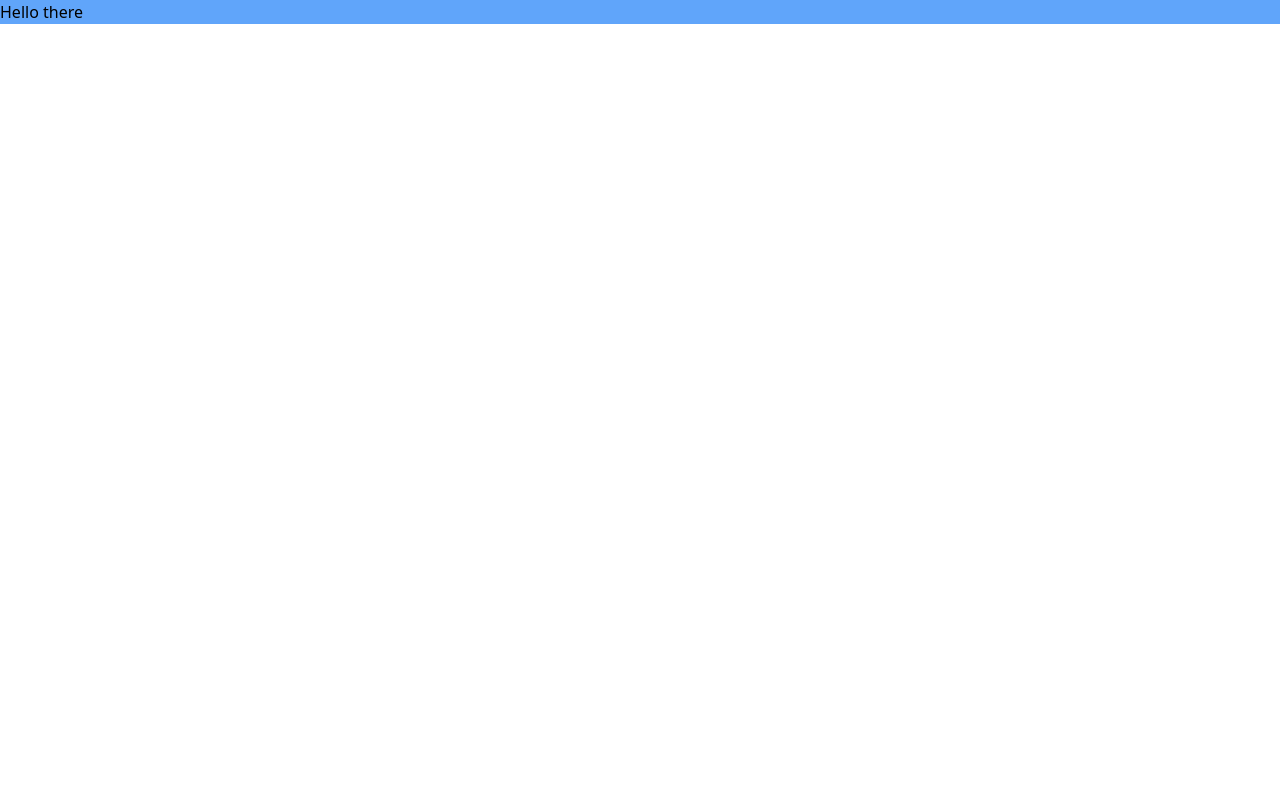
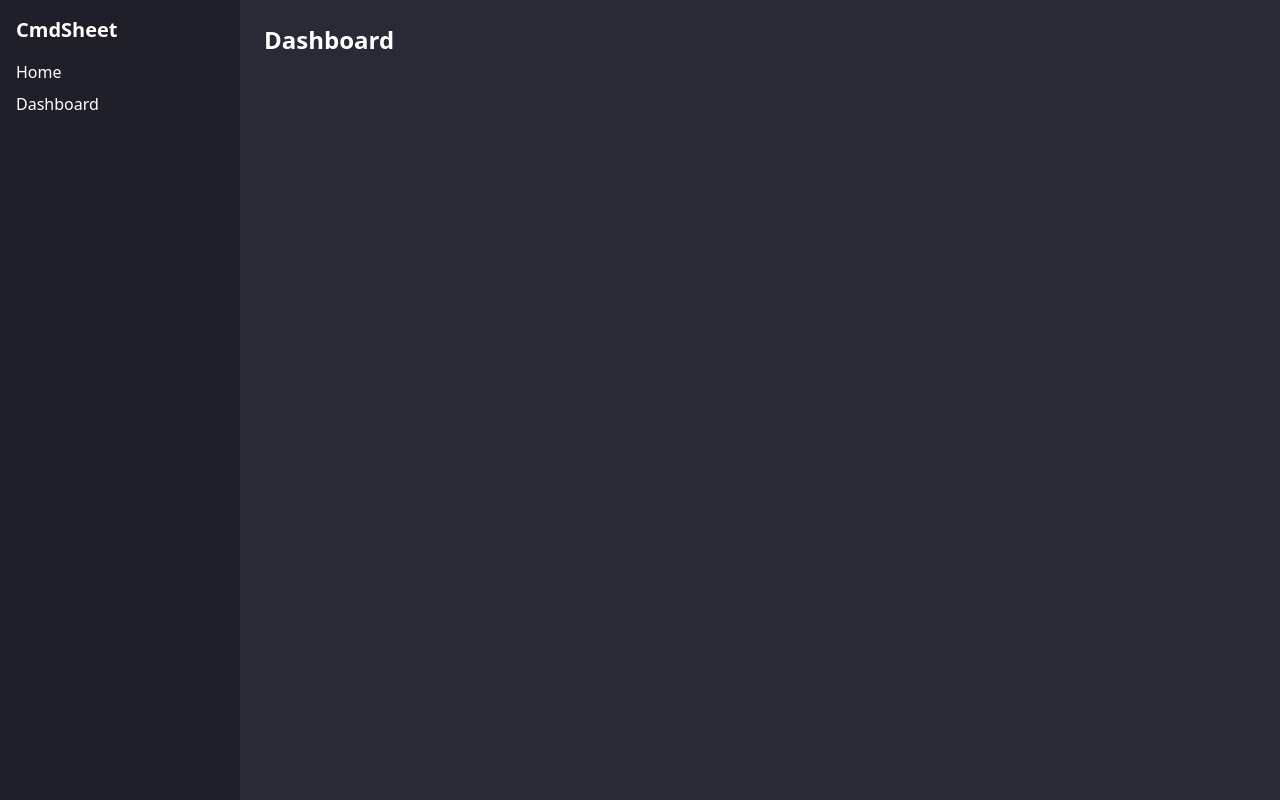
Before and after one commit to alien5516788/cmdsheet, a React (Vite) app in the folder src-vite/: page /#/dashboard in a window 1280 px wide. Built offline with nearby package versions, Linux system fonts and the light colour scheme.

Commit message:
Added simple routing and fixed a css import error.

```diff
--- a/src-vite/package.json
+++ b/src-vite/package.json
@@ -12,7 +12,8 @@
   "dependencies": {
     "@tailwindcss/postcss": "^4.2.1",
     "react": "^19.2.4",
-    "react-dom": "^19.2.4"
+    "react-dom": "^19.2.4",
+    "react-router-dom": "^7.13.1"
   },
   "devDependencies": {
     "@babel/core": "^7.29.0",
--- a/src-vite/postcss.config.mjs
+++ /dev/null
@@ -1,5 +0,0 @@
-export default {
-  plugins: {
-    "@tailwindcss/postcss": {},
-  },
-};
--- a/src-vite/src/App.tsx
+++ b/src-vite/src/App.tsx
@@ -1,9 +1,18 @@
+import { HashRouter, Routes, Route } from "react-router-dom";
+import MainLayout from "./layouts/MainLayout";
+import Home from "./pages/home";
+import Dashboard from "./pages/dashboard";
 import "./App.css";
 
 export default function App() {
   return (
-    <div className="h-30 bg-blue-400">
-      <p>Hello there</p>
-    </div>
+    <HashRouter>
+      <Routes>
+        <Route element={<MainLayout />}>
+          <Route path="/" element={<Home />} />
+          <Route path="/dashboard" element={<Dashboard />} />
+        </Route>
+      </Routes>
+    </HashRouter>
   );
 }
--- /dev/null
+++ b/src-vite/src/layouts/MainLayout.tsx
@@ -0,0 +1,22 @@
+import { Outlet, Link } from "react-router-dom";
+
+export default function MainLayout() {
+  return (
+    <div className="min-h-screen bg-[#282a36] text-white flex">
+      {/* Sidebar */}
+      <aside className="w-60 bg-[#1e1f29] p-4 space-y-4">
+        <h2 className="text-xl font-bold">CmdSheet</h2>
+
+        <nav className="flex flex-col space-y-2">
+          <Link to="/">Home</Link>
+          <Link to="/dashboard">Dashboard</Link>
+        </nav>
+      </aside>
+
+      {/* Content */}
+      <main className="flex-1 p-6">
+        <Outlet />
+      </main>
+    </div>
+  );
+}
--- /dev/null
+++ b/src-vite/src/pages/dashboard.tsx
@@ -0,0 +1,7 @@
+export default function Dashboard() {
+  return (
+    <div className="text-white">
+      <h1 className="text-2xl font-bold">Dashboard</h1>
+    </div>
+  );
+}
--- /dev/null
+++ b/src-vite/src/pages/home.tsx
@@ -0,0 +1,7 @@
+export default function Home() {
+  return (
+    <div className="text-white">
+      <h1 className="text-2xl font-bold">Home</h1>
+    </div>
+  );
+}
```
Also changed, not shown: 2 other files (tests, documents, lock files or other folders).
